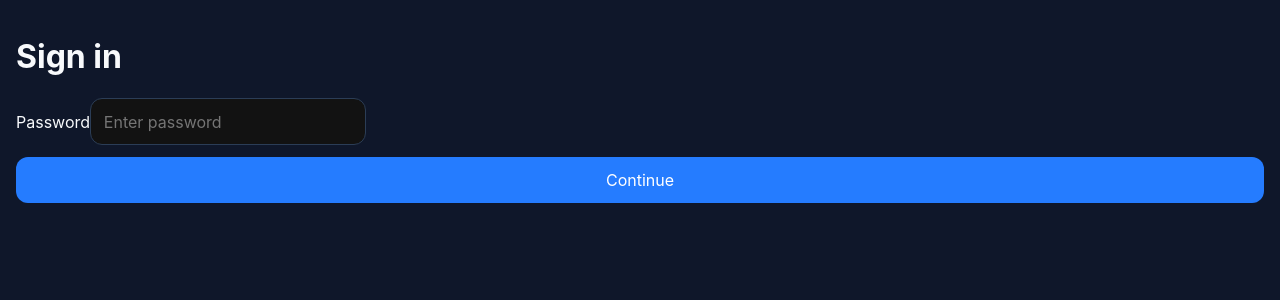
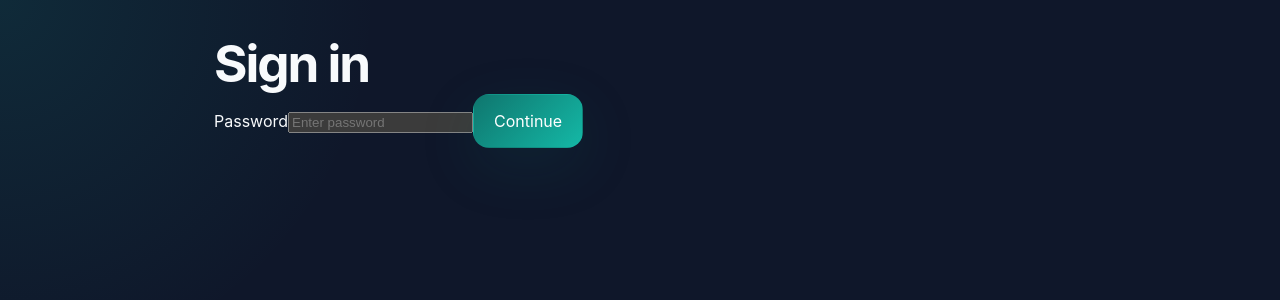
Before and after one commit to 1Zero9/eolas, a Next.js app: page /login in a window 1280 px wide. Shown: the top 300 px of the page. Built offline with nearby package versions, Linux system fonts and the light colour scheme.

Commit message:
Add PWA offline support and install prompt

```diff
--- /dev/null
+++ b/src/app/components/service-worker-registration.tsx
@@ -0,0 +1,20 @@
+'use client';
+
+import { useEffect } from 'react';
+
+export default function ServiceWorkerRegistration() {
+  useEffect(() => {
+    if ('serviceWorker' in navigator) {
+      navigator.serviceWorker
+        .register('/sw.js')
+        .then((registration) => {
+          console.log('Service Worker registered:', registration.scope);
+        })
+        .catch((error) => {
+          console.warn('Service Worker registration failed:', error);
+        });
+    }
+  }, []);
+
+  return null;
+}
--- a/src/app/globals.css
+++ b/src/app/globals.css
@@ -16,44 +16,90 @@
   --accent-dark: #A87C0A;
 }
 
+* {
+  box-sizing: border-box;
+}
+
+html, body {
+  margin: 0;
+  min-height: 100%;
+}
+
 body {
-  margin: 0;
-  min-height: 100vh;
-  background: var(--background);
+  font: 16px Inter, system-ui, -apple-system, BlinkMacSystemFont, 'Segoe UI', sans-serif;
+  background: radial-gradient(circle at top left, rgba(20, 184, 166, 0.12), transparent 25%),
+    var(--background);
   color: var(--text-primary);
 }
 
 a {
   color: inherit;
+  text-decoration: none;
 }
 
 main {
-  padding: 1rem;
+  max-width: 900px;
+  margin: 0 auto;
+  padding: 2rem 1.5rem 3rem;
 }
 
-form {
-  display: grid;
-  gap: 0.75rem;
+h1 {
+  margin: 0;
+  font-size: clamp(2.5rem, 4vw, 4rem);
+  letter-spacing: -0.04em;
 }
 
-input, textarea, button {
-  font: inherit;
-  padding: 0.8rem;
-  border-radius: 0.75rem;
-  border: 1px solid #2b3d56;
+p {
+  margin: 1rem 0 0;
+  color: var(--text-secondary);
+  max-width: 40rem;
+  line-height: 1.75;
+}
+
+.form-grid, .button-grid {
+  display: grid;
+  gap: 0.9rem;
+}
+
+.button-grid {
+  margin-top: 2rem;
 }
 
 button {
+  font: inherit;
+  padding: 1rem 1.25rem;
+  border-radius: 1rem;
+  border: 1px solid transparent;
+  background: linear-gradient(135deg, var(--primary), var(--primary-light));
+  color: white;
   cursor: pointer;
-  background: #257cff;
-  color: white;
-  border: none;
+  transition: transform 0.2s ease, background 0.2s ease, box-shadow 0.2s ease;
+  box-shadow: 0 18px 60px rgba(15, 118, 110, 0.14);
+}
+
+button:hover,
+button:focus-visible {
+  background: linear-gradient(135deg, var(--primary-light), var(--primary-dark));
+  transform: translateY(-1px);
+  outline: none;
+}
+
+button:active {
+  transform: translateY(0);
 }
 
 .card {
-  border: 1px solid #23364f;
-  border-radius: 1rem;
-  padding: 1rem;
-  margin-bottom: 1rem;
-  background: #0e1b2c;
+  border: 1px solid rgba(255, 255, 255, 0.08);
+  border-radius: 1.25rem;
+  padding: 1.5rem;
+  background: rgba(15, 23, 42, 0.92);
+  box-shadow: 0 24px 80px rgba(0, 0, 0, 0.12);
 }
+
+.surface {
+  background: var(--surface);
+}
+
+.small-text {
+  color: var(--text-muted);
+}
--- a/src/app/layout.tsx
+++ b/src/app/layout.tsx
@@ -1,9 +1,15 @@
 import './globals.css';
 import type { Metadata } from 'next';
+import ServiceWorkerRegistration from '@/src/app/components/service-worker-registration';
 
 export const metadata: Metadata = {
   title: 'Eolas',
   description: 'Capture and manage product ideas',
+  icons: {
+    icon: '/favicon.svg',
+    apple: '/favicon.svg',
+    shortcut: '/favicon.svg',
+  },
 };
 
 export const viewport = {
@@ -15,11 +21,15 @@ export default function RootLayout({ children }: { children: React.ReactNode })
   return (
     <html lang="en">
       <head>
-        <link rel="icon" href="/favicon.svg" />
         <link rel="manifest" href="/manifest.webmanifest" />
+        <link rel="apple-touch-icon" href="/favicon.svg" />
         <meta name="theme-color" content="#0F766E" />
+        <meta name="apple-mobile-web-app-capable" content="yes" />
       </head>
-      <body>{children}</body>
+      <body>
+        <ServiceWorkerRegistration />
+        {children}
+      </body>
     </html>
   );
 }
```
Also changed, not shown: public/sw.js (added, +45 -0 lines), src/app/components/install-prompt.tsx (added, +51 -0 lines), src/app/page.tsx (+14 -8 lines), src/app/manifest.webmanifest.
